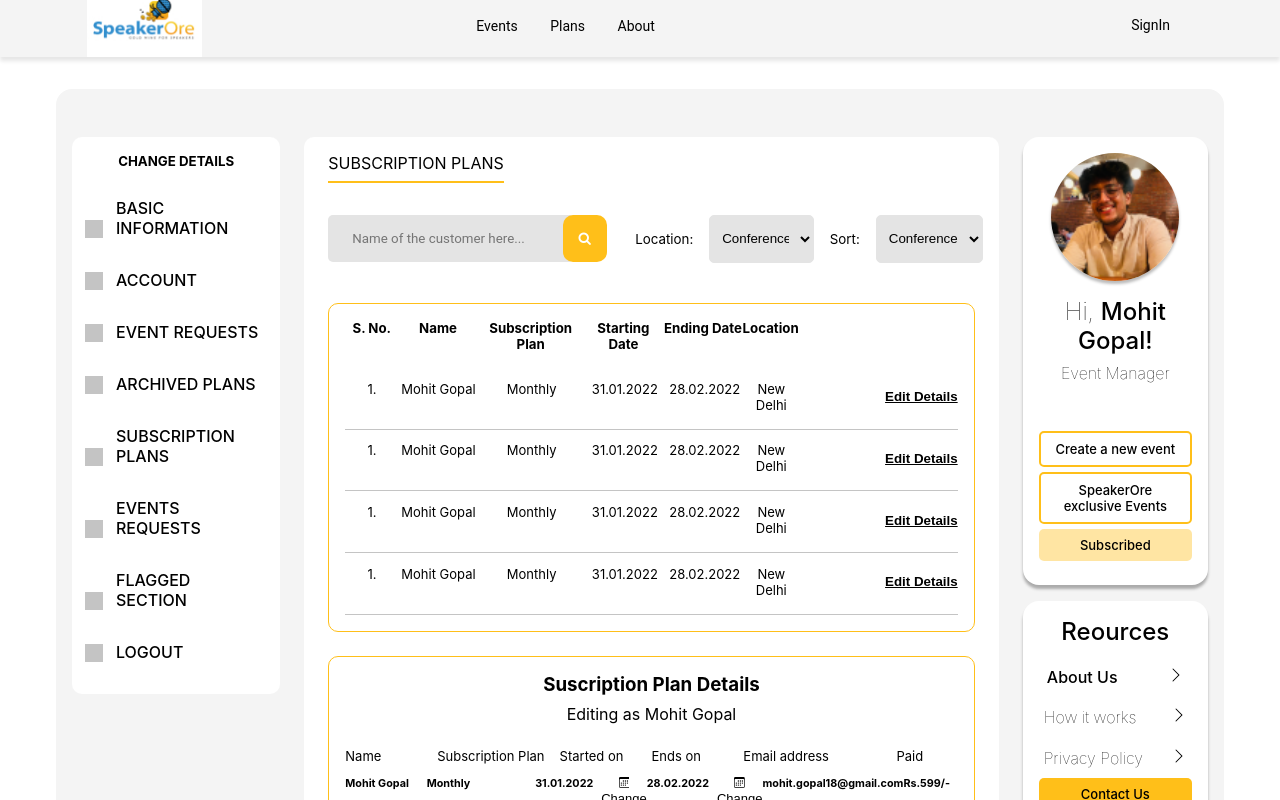
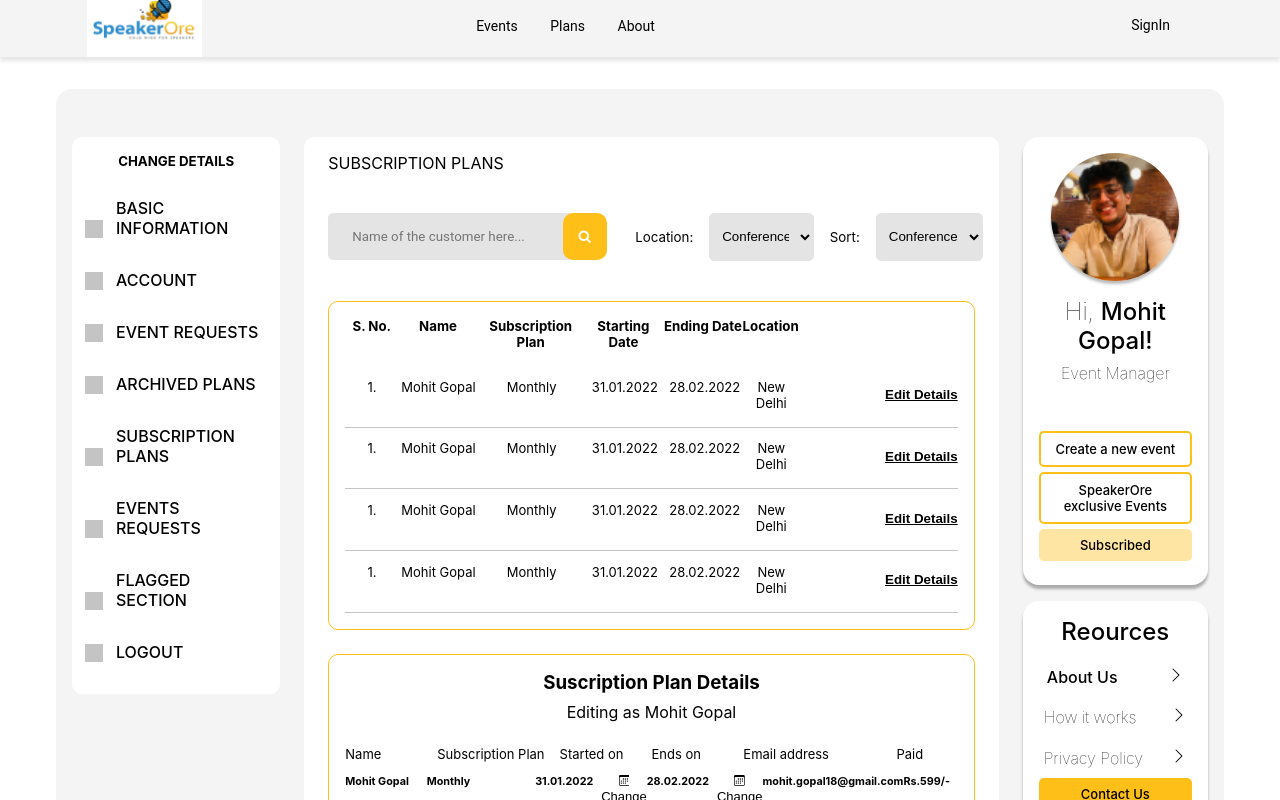
Before and after one commit to CodeAstronautic/speaker_frontend, a React (Create React App) app: page /mod-dummy4 in a window 1280 px wide. Shown: the top 800 px of the page. Built offline with nearby package versions, Linux system fonts and the light colour scheme.

Commit message:
added changes

```diff
--- a/src/components/About2.js
+++ b/src/components/About2.js
@@ -10,7 +10,7 @@ const About2 = () => {
             <div className="ep-parent">
                 <div className="ep-left">
                     <div className="epl-heading" style={{
-                        fontWeight:'600'
+                        fontWeight: '600'
                     }}>
                         <p>About Us</p>
                     </div>
--- a/src/components/css/Moderator.css
+++ b/src/components/css/Moderator.css
@@ -103,7 +103,7 @@ margin: 5px;
   }
   .mpl-heading p {
     margin-right: 20px;
-    border-bottom: 2px solid #ffbf19;
+    /* border-bottom: 2px solid #ffbf19; */
     padding-bottom: 0.5rem;
   }
   .mpl-heading button {
--- a/src/components/css/ModeratorProfile.css
+++ b/src/components/css/ModeratorProfile.css
@@ -42,7 +42,7 @@
 }
 .mpl-heading p {
   margin-right: 20px;
-  border-bottom: 2px solid #ffbf19;
+  /* border-bottom: 2px solid #ffbf19; */
   padding-bottom: 0.5rem;
 }
 .mpl-heading button {
```
